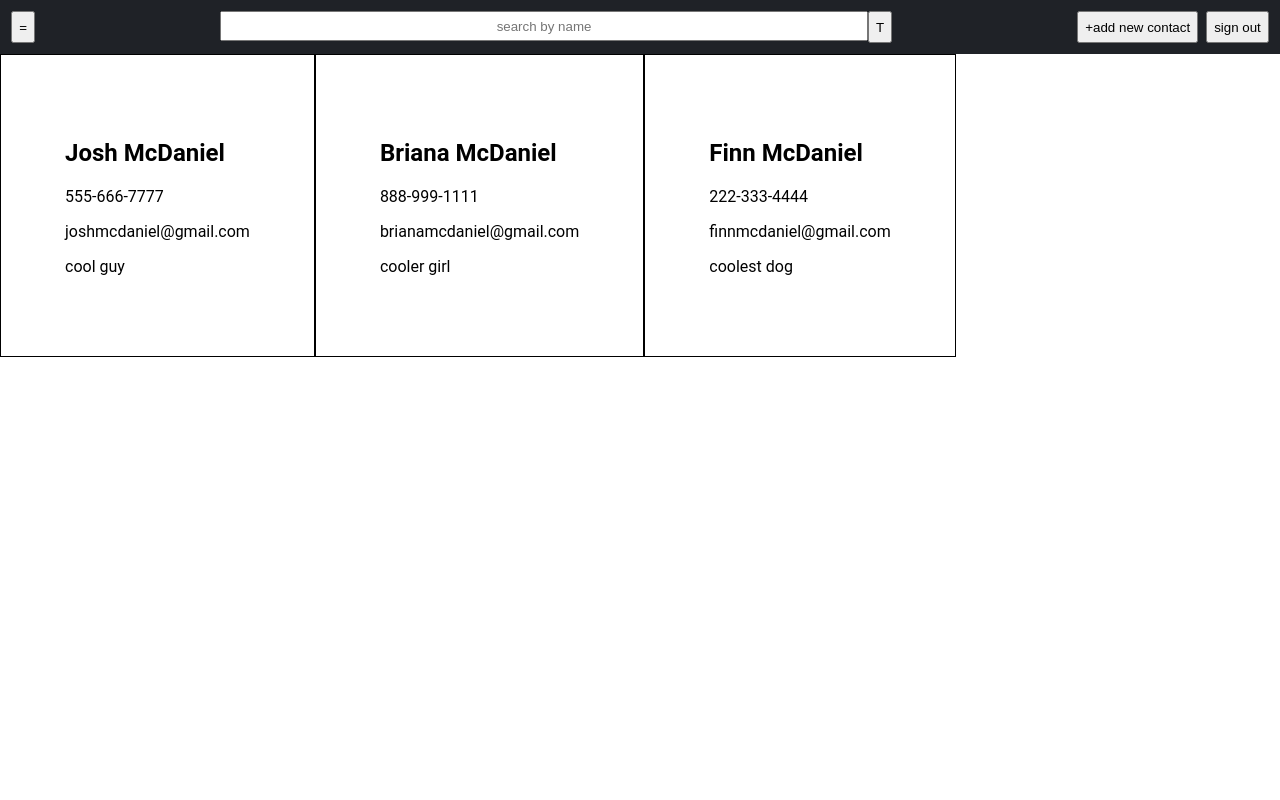
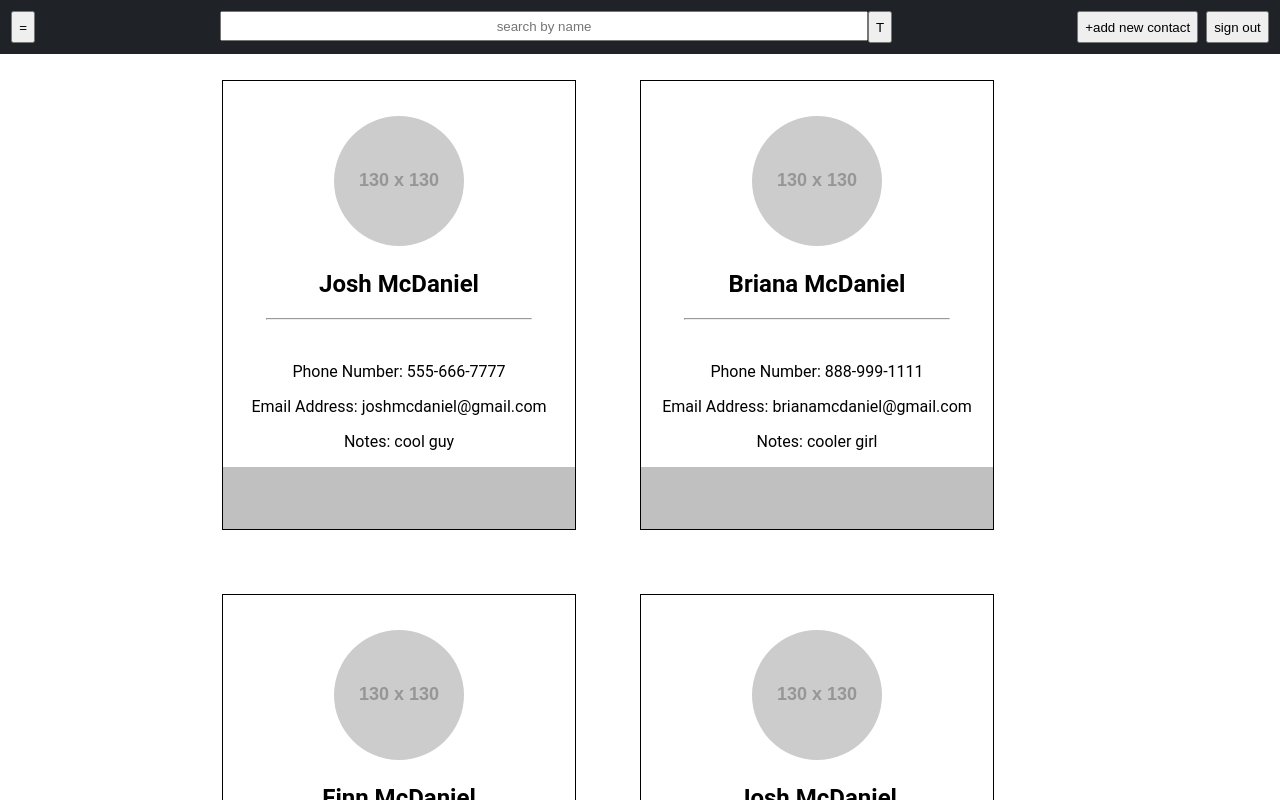
Before and after one commit to mcdanije22/contact_app, a React (Create React App) app: page / in a window 1280 px wide. Shown: the top 800 px of the page. Built offline with nearby package versions, Linux system fonts and the light colour scheme.

Commit message:
added contact section

```diff
--- a/src/App.js
+++ b/src/App.js
@@ -1,5 +1,7 @@
 import React, { Component } from 'react';
-import Menu from './components/Menu/Menu';
+import NavBar from './components/Menu/NavBar';
+import SideBar from './components/Menu/SideBar';
+import AddForm from './components/Menu/AddForm';
 import ContactList from './components/Contacts/ContactList';
 
 class App extends Component {
@@ -10,14 +12,44 @@ class App extends Component {
         {first:'Josh',last:'McDaniel',number:'555-666-7777',email:'joshmcdaniel@gmail.com',notes:'cool guy'},
         {first:'Briana',last:'McDaniel',number:'888-999-1111',email:'brianamcdaniel@gmail.com',notes:'cooler girl'},
         {first:'Finn',last:'McDaniel',number:'222-333-4444',email:'finnmcdaniel@gmail.com',notes:'coolest dog'},
-      ]
+        {first:'Josh',last:'McDaniel',number:'555-666-7777',email:'joshmcdaniel@gmail.com',notes:'cool guy'},
+        {first:'Briana',last:'McDaniel',number:'888-999-1111',email:'brianamcdaniel@gmail.com',notes:'cooler girl'},
+        {first:'Finn',last:'McDaniel',number:'222-333-4444',email:'finnmcdaniel@gmail.com',notes:'coolest dog'},
+      ],
+        toggle:true,
+        class: 'modalClose'
     }
-  }
+    }
+
+
+  hideSide = () =>{
+    if(this.state.toggle){
+    this.setState(
+        {toggle:false}
+    )}
+    else{
+        this.setState({toggle:true})
+    }
+    //test state change
+    console.log(this.state.toggle)
+}
+
+onClick = () => {
+   this.setState({class:'modal'})
+}
+//addform btn//
+handleChange = (event) => {
+console.log('josh')
+event.preventDefault()
+}
+
   render() {
     return (
       <div className='container'>
-        <Menu/>
-        <ContactList contacts={this.state.contacts} />
+        <NavBar hideSide={this.hideSide} onClick={this.onClick}/>
+        <SideBar  toggle={this.state.toggle} />
+        <AddForm  showAdd={this.state.class} test ={this.handleChange}/>
+        <ContactList contacts={this.state.contacts} toggle={this.state.toggle} />
       </div>
     );
   }
--- a/src/components/Contacts/ContactCard.js
+++ b/src/components/Contacts/ContactCard.js
@@ -5,12 +5,19 @@ const ContactCard = ({first,last,number,email,notes}) =>{
 
     return (
         <div className='contactCard'>
-            <h2>{first} {last}</h2>
-            <p>{number}</p>
-            <p>{email}</p>
-            <p>{notes}</p>
+            <div className='cardTop'>
+                <img className='contactPhoto' src= 'https://via.placeholder.com/130x130' alt='contact photo'/>
+                <h2>{first} {last}</h2>
+                <hr/>
+            </div>
+                <div className= 'cardBottom'>
+                    <p>Phone Number: {number}</p>
+                    <p>Email Address: {email}</p>
+                    <p>Notes: {notes}</p>
+                </div>
+                <footer className='cardFooter'></footer>
+            </div>
 
-        </div>
     );
 }
 
--- a/src/components/Contacts/ContactList.js
+++ b/src/components/Contacts/ContactList.js
@@ -1,14 +1,14 @@
 import React from 'react';
 import ContactCard from './ContactCard';
 
-const ContactList = ({contacts}) =>{
-    /*const ContactList = ({contacts}) =>{
-        const push ={
-            paddingLeft: toggle? '15%':'0'
-        }*/
+const ContactList = ({contacts,toggle}) =>{
+
+        const moved = {
+            paddingLeft: toggle? '0':'15%'
+        }
     console.log(contacts[0])
     return (
-        <div className = 'contactDisplay'>
+        <div className = 'contactDisplay' style={moved}>
         {contacts.map((user,i) =>{
             return (
                 <ContactCard
--- a/src/components/Menu/AddForm.js
+++ b/src/components/Menu/AddForm.js
@@ -1,6 +1,8 @@
 import React from 'react';
 
-const AddForm = ({showAdd}) =>{
+const AddForm = ({showAdd, test}) =>{
+
+
 
     return (
         <div className={showAdd} >
@@ -9,21 +11,23 @@ const AddForm = ({showAdd}) =>{
           <hr></hr>
 
             <div className='bodyform'>
-              <input className= 'addinput' type='text' placeholder='First Name'/>
+            <form>
+              <input className= 'addinput' type='text' placeholder='First Name' name='First' />
               <br/>
-              <input className= 'addinput' type='text' placeholder='Last Name'/>
+              <input className= 'addinput' type='text' placeholder='Last Name' name='last'/>
               <br/>
-              <input className= 'addinput' type='text' placeholder='Phone Number'/>
+              <input className= 'addinput' type='text' placeholder='Phone Number' name='number'/>
               <br/>
-              <input className= 'addinput' type='text' placeholder='Email'/>
+              <input className= 'addinput' type='text' placeholder='Email' name='email'/>
               <br/>
-              <input className= 'addinput' type='text' placeholder='Notes'/>
+              <input className= 'addinput' type='text' placeholder='Notes' name='notes'/>
               <br/>
+              </form>
               </div>
 
               <footer className='bottom'>
               <button className='clear'>clear</button>
-              <button className='submit'>Add</button>
+              <button className='submit' onClick={test}>Add</button>
               </footer>
           </form>
 
--- a/src/components/Menu/Menu.js
+++ b/src/components/Menu/Menu.js
@@ -1,39 +1,17 @@
 import React from 'react';
-import NavBar from './NavBar';
-import SideBar from './SideBar';
-import AddForm from './AddForm';
+
 
 
 class Menu extends React.Component {
     constructor(props){
         super(props);
-        this.state={
-            side:true,
-            class: 'modalClose'
-        }
-    }
-    hideSide = () =>{
-        if(this.state.side){
-        this.setState(
-            {side:false}
-        )}
-        else{
-            this.setState({side:true})
-        }
-        //test state change
-        console.log(this.state.side)
+
     }
 
-   onClick = () => {
-       this.setState({class:'modal'})
-   }
 
     render(){
         return (
             <div >
-                <NavBar hideSide={this.hideSide} onClick={this.onClick}/>
-                <SideBar  toggle={this.state.side} />
-                <AddForm  showAdd={this.state.class} />
             </div>
         )
     }
--- a/src/style.css
+++ b/src/style.css
@@ -131,6 +131,8 @@ hr {
 .contactDisplay {
     display:flex;
     flex-wrap:wrap;
+    margin:2%;
+    justify-content: center;
 }
 .contactDisplayPush{
     padding-left:15%;
@@ -138,6 +140,26 @@ hr {
 
 }
 .contactCard {
+    display:flex;
+    flex-direction:column;
+    text-align:center;
     border:1px solid black;
-    padding:5%;
+    height: 28rem;
+    width: 22rem;
+    margin-right:4rem;
+    margin-bottom:4rem;
 }
+.contactPhoto{
+    border-radius: 50%;
+}
+.cardTop{
+    padding-top:10%;
+}
+.cardBottom{
+    padding-top:5%;
+}
+.cardFooter{
+    background-color:silver;
+    height:3rem;
+    padding-top:1.1rem;
+}
```
